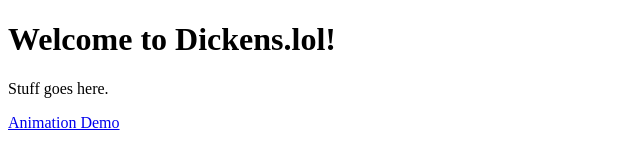
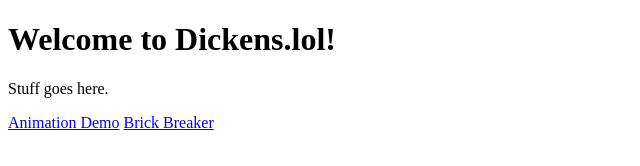
Before and after one commit to thedickenson/thedickenson.github.io, a plain HTML site: page index.html in a window 1280 px wide. Shown: the whole page, without its empty margins (0-640 px from the left). Drawn offline with Linux system fonts and the light colour scheme.

Commit message:
Update index.html

```diff
--- a/index.html
+++ b/index.html
@@ -7,5 +7,6 @@
     <h1>Welcome to Dickens.lol!</h1>
     <p>Stuff goes here.</p>
     <a href="demo01.html">Animation Demo</a>
+    <a href="brickbreaker.html">Brick Breaker</a>
   </body>
 </html>
```
